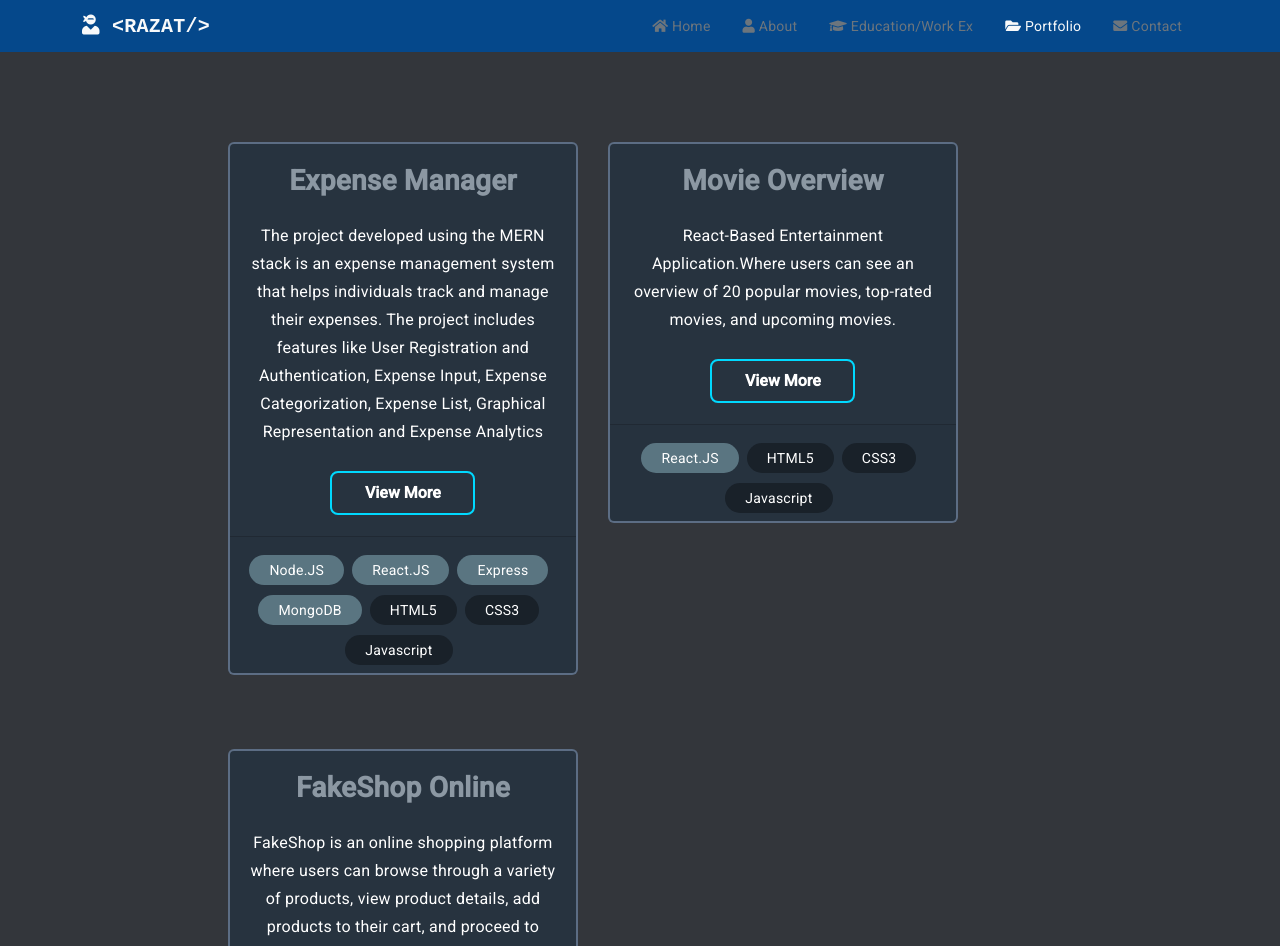
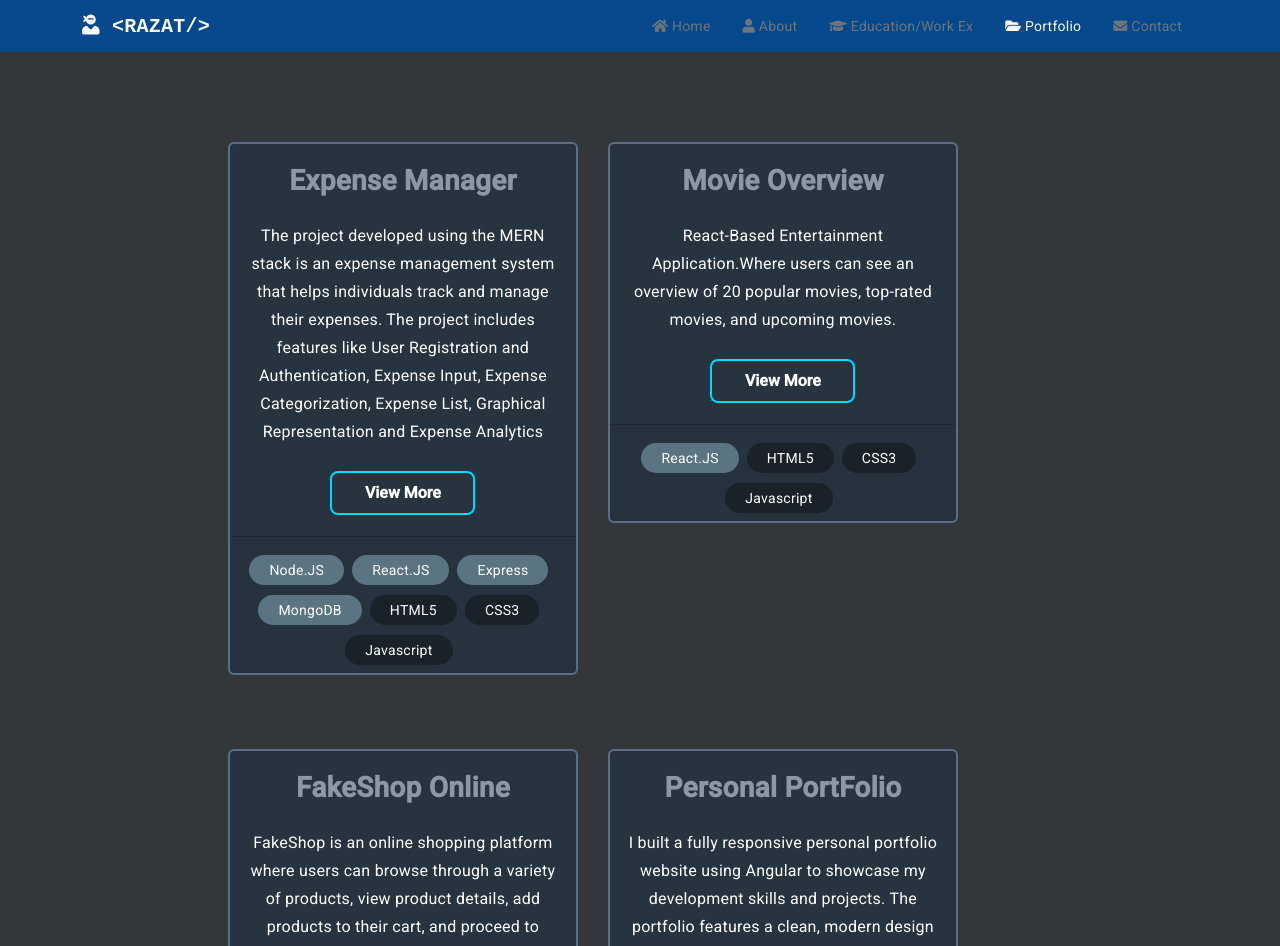
Before and after one commit to razat13/Razat-Portfolio, an Angular app: page /portfolio in a window 1280 px wide. Shown: the top 946 px of the page. Built offline with nearby package versions, Linux system fonts and the light colour scheme.

Commit message:
Update portfolio.component.ts

```diff
--- a/src/app/portfolio/portfolio.component.ts
+++ b/src/app/portfolio/portfolio.component.ts
@@ -42,6 +42,15 @@ export class PortfolioComponent {
       tags: [Tag.REACTJS,Tag.JAVASCRIPT, Tag.HTML5, Tag.CSS3],
       pictures: ["../../assets/teamtrack_06.png", "../../assets/teamtrack_07.png", "../../assets/teamtrack_08.png"]
     },
+    {
+      id: 4,
+      name: 'Personal PortFolio',
+      summary: 'I built a fully responsive personal portfolio website using Angular to showcase my development skills and projects. The portfolio features a clean, modern design with smooth navigation, highlighting key projects and technical expertise. Through effective use of Angular’s components and services, I implemented dynamic features like interactive galleries, form handling, and seamless routing. ',
+      description: '',
+      projectLink: 'https://github.com/razat13/Razat-Portfolio',
+      tags: [Tag.REACTJS,Tag.JAVASCRIPT, Tag.HTML5, Tag.CSS3],
+      pictures: ["../../assets/portfolio1.png", "../../assets/portfolio2.png"]
+    },
   ]
 
 
```
